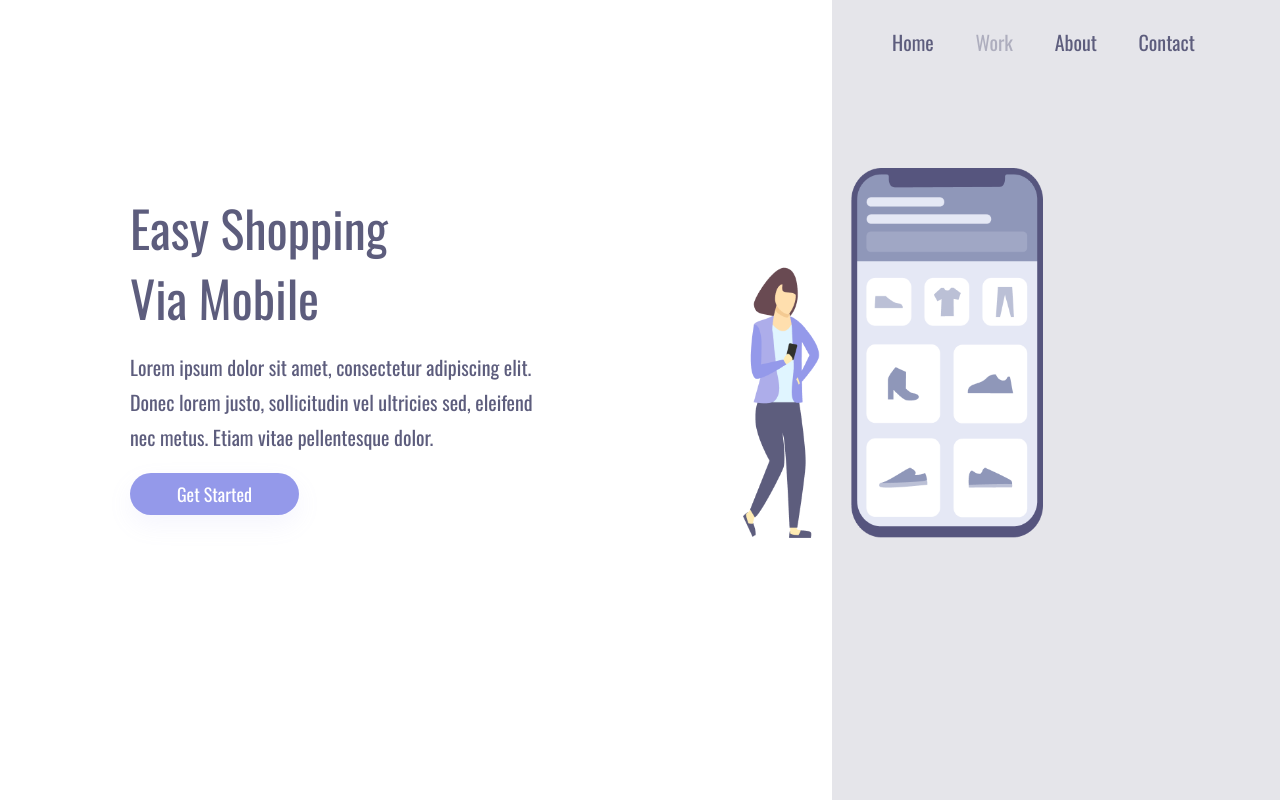
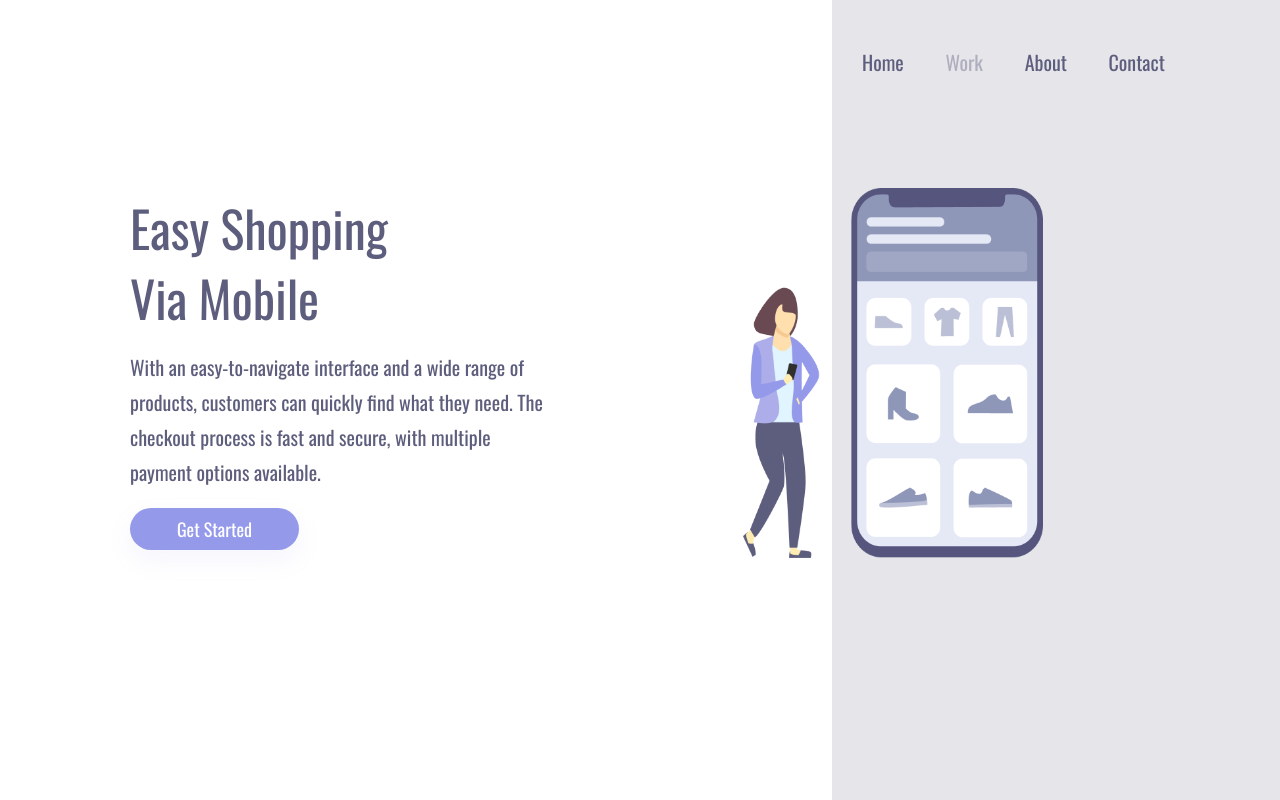
Before and after one commit to SamuelDias91/Projeto-CSS-3---Shopping, a plain HTML site: page index.html in a window 1280 px wide. Drawn offline with nearby package versions, Linux system fonts and the light colour scheme.

Commit message:
att html e read-me

```diff
--- a/index.html
+++ b/index.html
@@ -16,9 +16,9 @@
     <main>
         <section class="container-left">
             <h2>Easy Shopping Via Mobile</h2>
-            <p>Lorem ipsum dolor sit amet, consectetur  adipiscing
-                elit. Donec lorem justo, sollicitudin vel ultricies sed,
-                eleifend nec metus. Etiam vitae pellentesque dolor.
+            <p>With an easy-to-navigate interface and a wide range of products, customers can
+                quickly find what they need. The checkout process is fast and secure, with multiple
+                payment options available.
             </p>
             <button>Get Started</button>
         </section>
--- a/styles.css
+++ b/styles.css
@@ -99,7 +99,7 @@ a:active:nth-child(2) {
 }
 
 header {
-    margin: 22px 0 0 60px;
+    margin: 42px 0 0 30px;
 }
 
 @media screen and (max-width:800px) {
```
Also changed, not shown: img/Easy-shopping-desktop.png (deleted), img/Easy-shopping-mobile.png (deleted), img/easy-shopping desk-mob.png (added).
